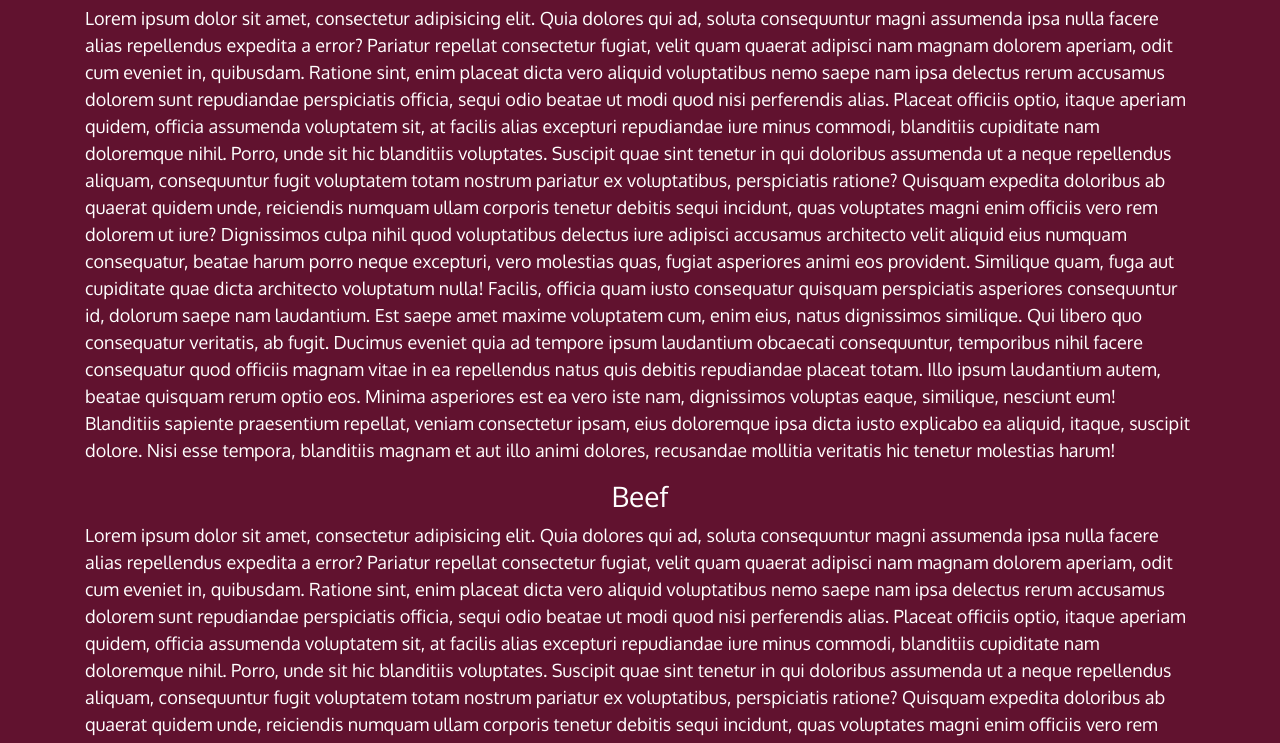
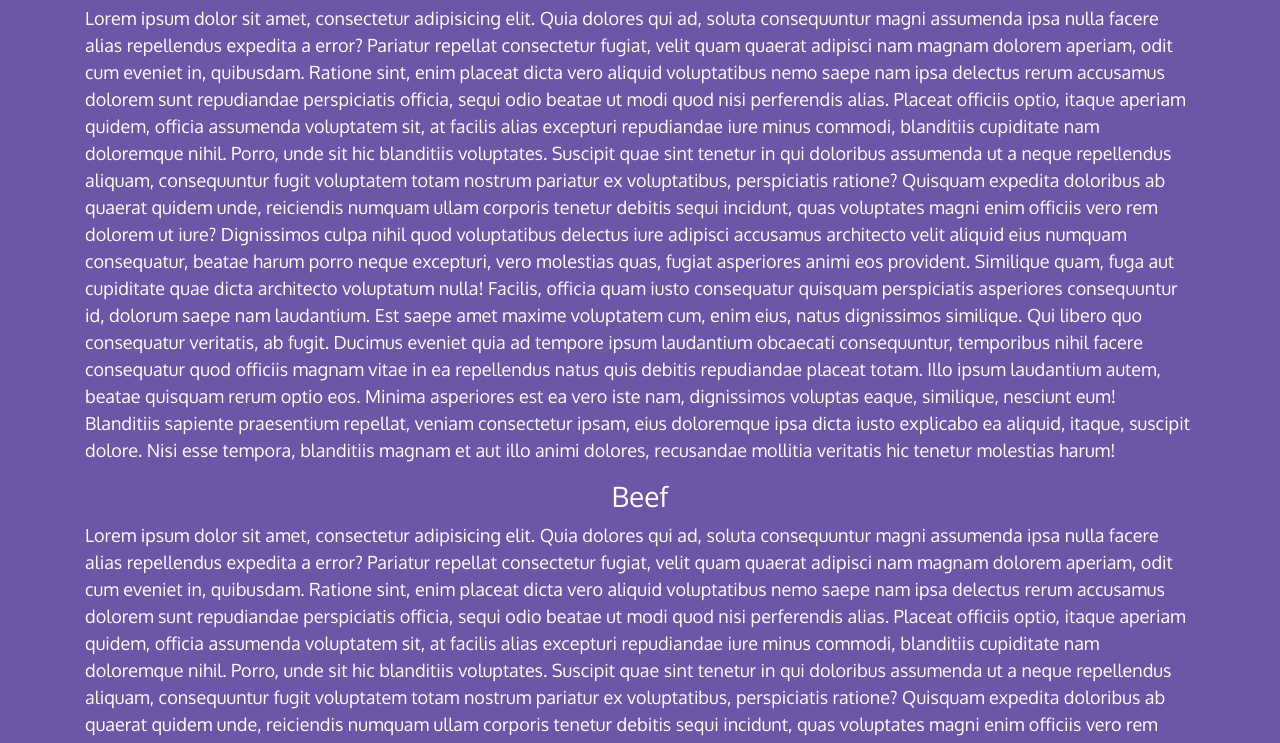
Before and after one commit to Sara-Rad/Coding-Assignment, a plain HTML site: page index.html in a window 1280 px wide. Shown: the part 194-937 px from the top of the page. Drawn offline with nearby package versions, Linux system fonts and the light colour scheme.

Commit message:
Update style.css

```diff
--- a/css/style.css
+++ b/css/style.css
@@ -1,7 +1,7 @@
 body {
     font-size: 18px;
     color: #fff;
-    background-color: #61122f;
+    background-color: #6c56a8;
     font-family: 'Oxygen', sans-serif;
 }
 
```
